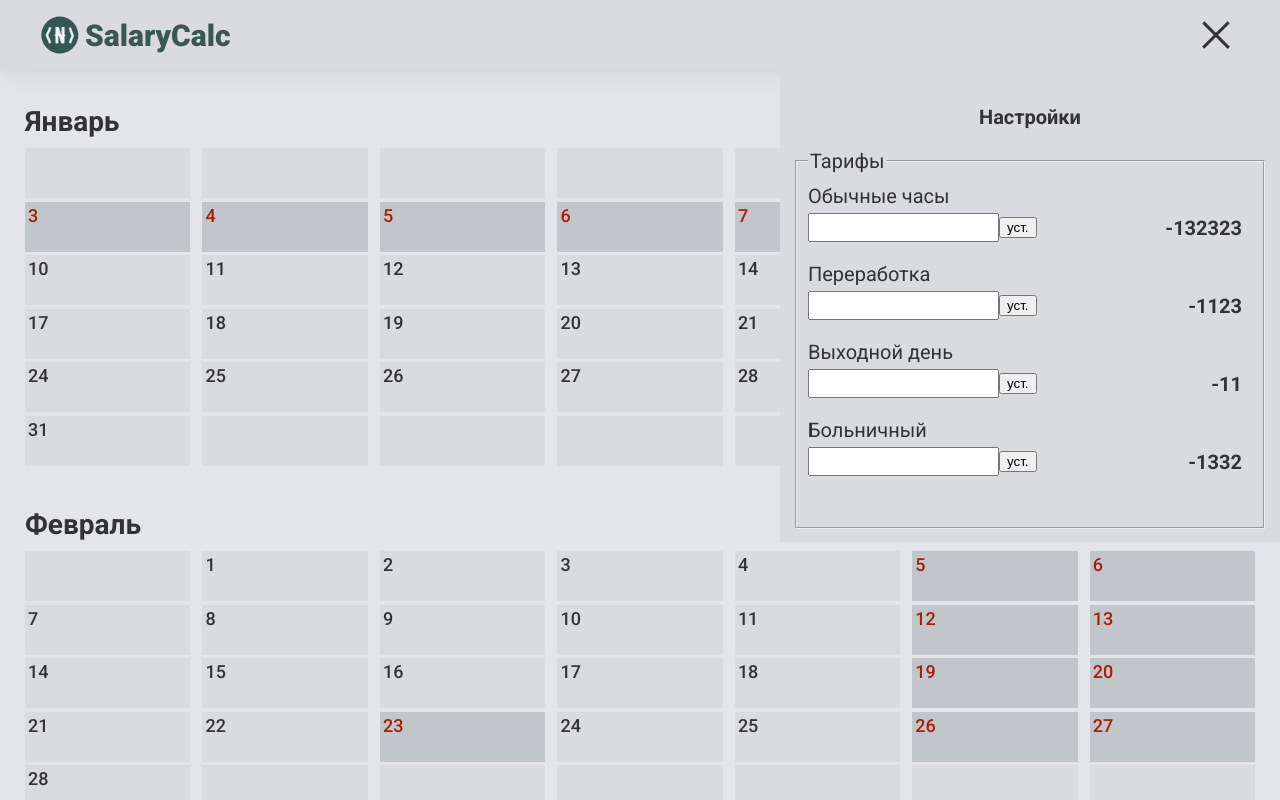
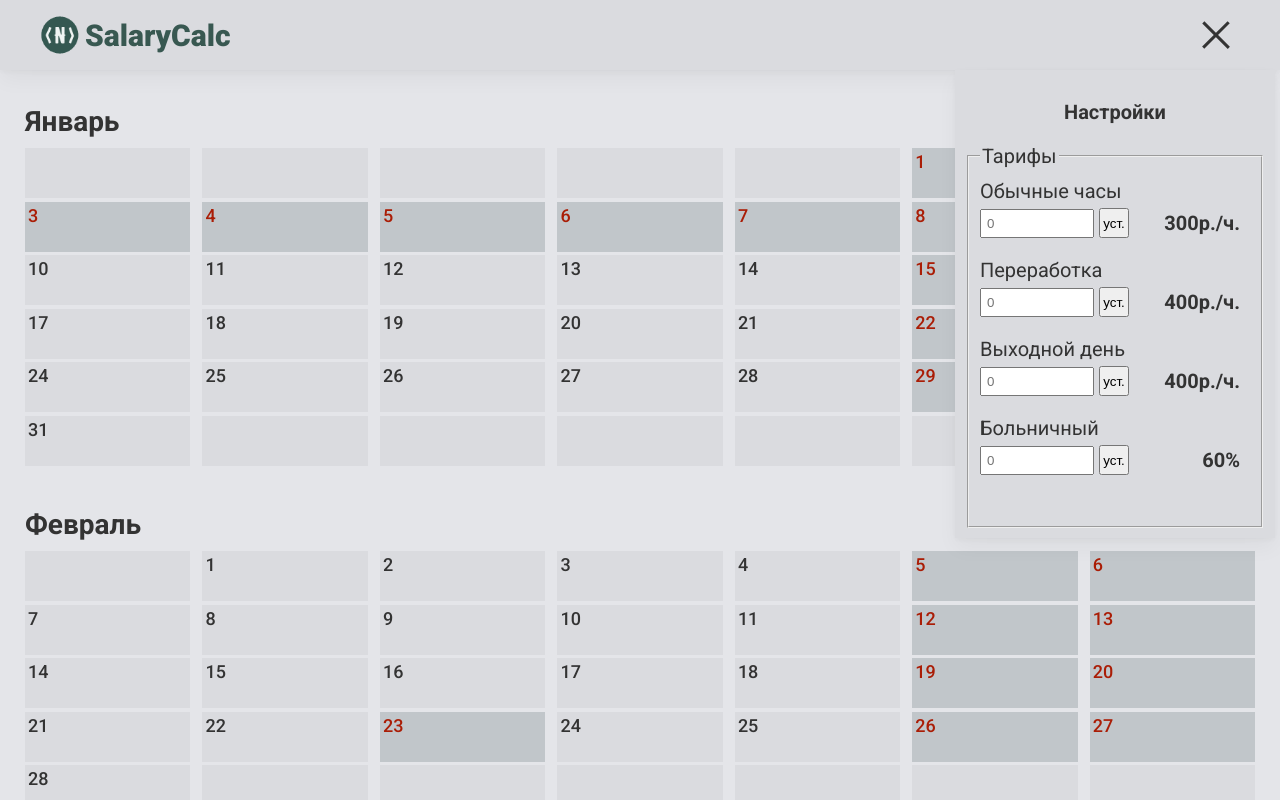
Before and after one commit to Navfront/Salarycalc, a React (Create React App) app: page / in a window 1280 px wide. Both pictures are taken after a click on the button 1215 px from the left and 35 px from the top of the page. Shown: the top 800 px of the page. Built offline with nearby package versions, Linux system fonts and the light colour scheme.

Commit message:
menu rates logic

```diff
--- a/src/components/pages/index/indexPage.jsx
+++ b/src/components/pages/index/indexPage.jsx
@@ -7,7 +7,6 @@ import WorkCalendar from '../../../stories/ui/work-calendar/WorkCalendar';
 import { MONTHS } from './../../../mocks/mocks';
 import Nav from './../../../stories/blocks/nav/Nav';
 import Logo from '../../../stories/ui/logo/Logo';
-import MainMenu from '../../../stories/ui/main-menu/MainMenu';
 
 function IndexPage() {
   return (
@@ -15,7 +14,6 @@ function IndexPage() {
       <Header>
         <Container>
           <Nav></Nav>
-          <MainMenu />
         </Container>
       </Header>
       <Main>
--- a/src/redux/actions.js
+++ b/src/redux/actions.js
@@ -1,3 +1,7 @@
-import { OPEN_MENU } from './types';
+import { SET_DEFAULT_RATE, TOGGLE_MENU, SET_EXTRA_RATE, SET_HOLIDAY_RATE, SET_SICK_RATE } from './types';
 
-export const openMenu = () => ({ type: OPEN_MENU });
+export const toggleMenu = () => ({ type: TOGGLE_MENU });
+export const setDefaultRate = (value) => ({ type: SET_DEFAULT_RATE, payload: value });
+export const setExtraRate = (value) => ({ type: SET_EXTRA_RATE, payload: value });
+export const setHolidayRate = (value) => ({ type: SET_HOLIDAY_RATE, payload: value });
+export const setSickRate = (value) => ({ type: SET_SICK_RATE, payload: value });
--- a/src/redux/appReducer.js
+++ b/src/redux/appReducer.js
@@ -3,6 +3,8 @@ import { TOGGLE_MENU } from './types';
 const appReducerInitialState = { isMenuOpen: false };
 
 export const appReducer = (state = appReducerInitialState, action) => {
+  // eslint-disable-next-line no-console
+  console.log('action>> ', action);
   switch (action.type) {
     case TOGGLE_MENU:
       return { ...state, isMenuOpen: !state.isMenuOpen };
--- /dev/null
+++ b/src/redux/ratesReducer.js
@@ -0,0 +1,23 @@
+import { SET_DEFAULT_RATE, SET_EXTRA_RATE, SET_HOLIDAY_RATE, SET_SICK_RATE } from './types';
+
+const initialState = { defaultRate: 300, extraRate: 400, holidayRate: 400, sickRate: 60 };
+
+export const ratesReducer = (state = initialState, { type, payload }) => {
+  // eslint-disable-next-line no-console
+  console.log('action>> ', type);
+  // eslint-disable-next-line no-console
+  console.log('action>> ', payload);
+
+  switch (type) {
+    case SET_DEFAULT_RATE:
+      return { ...state, defaultRate: payload };
+    case SET_EXTRA_RATE:
+      return { ...state, extraRate: payload };
+    case SET_HOLIDAY_RATE:
+      return { ...state, holidayRate: payload };
+    case SET_SICK_RATE:
+      return { ...state, sickRate: payload };
+    default:
+      return state;
+  }
+};
--- a/src/redux/rootReducer.js
+++ b/src/redux/rootReducer.js
@@ -1,6 +1,7 @@
 import { combineReducers } from 'redux';
 import { appReducer } from './appReducer';
+import { ratesReducer } from './ratesReducer';
 
-const rootReducer = combineReducers({ appReducer });
+const rootReducer = combineReducers({ appReducer, ratesReducer });
 
 export default rootReducer;
--- a/src/redux/types.js
+++ b/src/redux/types.js
@@ -1 +1,5 @@
 export const TOGGLE_MENU = 'TOGGLE_MENU';
+export const SET_DEFAULT_RATE = 'SET_DEFAULT_RATE';
+export const SET_EXTRA_RATE = 'SET_EXTRA_RATE';
+export const SET_HOLIDAY_RATE = 'SET_HOLIDAY_RATE';
+export const SET_SICK_RATE = 'SET_SICK_RATE';
--- a/src/stories/blocks/nav/Nav.jsx
+++ b/src/stories/blocks/nav/Nav.jsx
@@ -1,6 +1,7 @@
 import Logo from '../../ui/logo/Logo';
 import { StyledNav } from './styled';
 import Burger from '../../ui/burger/Burger';
+import MainMenu from './../../ui/main-menu/MainMenu';
 
 export default function Nav({ children }) {
   return (
@@ -8,6 +9,7 @@ export default function Nav({ children }) {
       <Logo text={'SalaryCalc'} />
       <ul>{children}</ul>
       <Burger size="0.8" />
+      <MainMenu />
     </StyledNav>
   );
 }
--- a/src/stories/blocks/nav/styled.js
+++ b/src/stories/blocks/nav/styled.js
@@ -6,6 +6,8 @@ export const StyledNav = styled.nav`
   align-items: center;
   padding: 15px;
   margin: 0 10px;
+  position: relative;
+  z-index: 99;
 
   ul {
     list-style: none;
--- a/src/stories/ui/burger/Burger.jsx
+++ b/src/stories/ui/burger/Burger.jsx
@@ -1,13 +1,19 @@
 import { StyledBurger } from './styled';
-import { useState } from 'react';
+import { useCallback, useState } from 'react';
+import { useDispatch } from 'react-redux';
+import { toggleMenu } from './../../../redux/actions';
 
 function Burger({ size }) {
   const [isBurgerActive, setIsBurgerActive] = useState(false);
+
+  const dispatch = useDispatch();
+  const toggleMainMenu = useCallback(() => dispatch(toggleMenu()), []);
 
   return (
     <StyledBurger
       onClick={() => {
         setIsBurgerActive(!isBurgerActive);
+        toggleMainMenu();
       }}
       active={isBurgerActive}
       size={size}
--- a/src/stories/ui/main-menu/MainMenu.jsx
+++ b/src/stories/ui/main-menu/MainMenu.jsx
@@ -1,40 +1,86 @@
-import { StyledMainMenuLayout, StyledMainMenuTitle, StyledMainMenuWrapper } from './styled';
+import { useSelector, useDispatch } from 'react-redux';
+import { StyledMainMenuLayout, StyledMainMenuTitle } from './styled';
+import { setDefaultRate, setHolidayRate } from '../../../redux/actions';
+import { useRef } from 'react';
+import { setExtraRate, setSickRate } from './../../../redux/actions';
 
 function MainMenu() {
+  const isMenuActive = useSelector((state) => state.appReducer.isMenuOpen);
+  const defaultRate = useSelector((state) => state.ratesReducer.defaultRate);
+  const extraRate = useSelector((state) => state.ratesReducer.extraRate);
+  const holidayRate = useSelector((state) => state.ratesReducer.holidayRate);
+  const sickRate = useSelector((state) => state.ratesReducer.sickRate);
+
+  const dispatchSetDefaultRate = useDispatch();
+  const dispatchSetExtraRate = useDispatch();
+  const dispatchSetHolidayRate = useDispatch();
+  const dispatchSetSickRate = useDispatch();
+
+  const defaultRateInputRef = useRef();
+  const extraRateInputRef = useRef();
+  const holidayRateInputRef = useRef();
+  const sickRateInputRef = useRef();
+
   return (
-    <StyledMainMenuLayout>
-      <StyledMainMenuWrapper active>
+    <StyledMainMenuLayout active={isMenuActive}>
       <StyledMainMenuTitle>Настройки</StyledMainMenuTitle>
       <form action="#" method="post">
         <fieldset>
           <legend>Тарифы</legend>
           <label htmlFor="defaultRate">Обычные часы</label>
           <p>
-              <input id="defaultRate" type="number" />
-              <button type="button">уст.</button>
-              <span>-132323</span>
+            <input ref={defaultRateInputRef} id="defaultRate" type="number" placeholder="0" />
+            <button
+              type="button"
+              onClick={() => {
+                dispatchSetDefaultRate(setDefaultRate(defaultRateInputRef.current.value));
+              }}
+            >
+              уст.
+            </button>
+            <span>{defaultRate ? `${defaultRate}р./ч.` : 'загрузка..'}</span>
           </p>
           <label htmlFor="extraRate">Переработка</label>
           <p>
-              <input id="extraRate" type="number" />
-              <button type="button">уст.</button>
-              <span>-1123</span>
+            <input ref={extraRateInputRef} id="extraRate" type="number" placeholder="0" />
+            <button
+              type="button"
+              onClick={() => {
+                dispatchSetExtraRate(setExtraRate(extraRateInputRef.current.value));
+              }}
+            >
+              уст.
+            </button>
+            <span>{extraRate ? `${extraRate}р./ч.` : 'загрузка..'}</span>
           </p>
           <label htmlFor="holidayRate">Выходной день</label>
           <p>
-              <input id="holidayRate" type="number" />
-              <button type="button">уст.</button>
-              <span>-11</span>
+            <input ref={holidayRateInputRef} id="holidayRate" type="number" placeholder="0" />
+            <button
+              type="button"
+              onClick={() => {
+                dispatchSetHolidayRate(setHolidayRate(holidayRateInputRef.current.value));
+              }}
+            >
+              уст.
+            </button>
+            <span>{holidayRate ? `${holidayRate}р./ч.` : 'загрузка..'}</span>
           </p>
           <label htmlFor="sickRate">Больничный</label>
           <p>
-              <input id="sickRate" type="number" />
-              <button type="button">уст.</button>
-              <span>-1332</span>
+            <input ref={sickRateInputRef} id="sickRate" type="number" placeholder="0" />
+            <button
+              type="button"
+              onClick={() => {
+                dispatchSetSickRate(setSickRate(sickRateInputRef.current.value));
+              }}
+            >
+              уст.
+            </button>
+            <span>{sickRate ? `${sickRate}%` : 'загрузка..'}</span>
           </p>
         </fieldset>
       </form>
-      </StyledMainMenuWrapper>
     </StyledMainMenuLayout>
   );
 }
--- a/src/stories/ui/main-menu/styled.js
+++ b/src/stories/ui/main-menu/styled.js
@@ -1,18 +1,25 @@
 import styled, { css } from 'styled-components/macro';
 
 const activeMainMenu = css`
-  transform: rotate(0) translateY(0);
+  opacity: 1;
 `;
 
 export const StyledMainMenuLayout = styled.div`
   position: absolute;
-  overflow: hidden;
-  left: 0;
-  right: 0;
+  right: -20px;
+  top: 70px;
+  margin-left: auto;
+  box-sizing: border-box;
+  min-width: 320px;
+  padding: 10px;
+  box-shadow: 0 10px 20px rgba(0, 0, 0, 0.04), 0 2px 6px rgba(0, 0, 0, 0.04), 0 0 1px rgba(0, 0, 0, 0.04);
 
-  z-index: 1;
-  max-width: 500px;
-  margin-left: auto;
+  transition: ease 0.3s;
+  opacity: 0;
+  background-color: ${({ theme }) => (theme ? theme.colors.bgLAccent : 'none')};
+
+  ${({ active }) => (active ? activeMainMenu : null)}
+
   form {
     font-family: inherit;
   }
@@ -42,24 +49,15 @@ export const StyledMainMenuLayout = styled.div`
 
   input[type='number'] {
     padding: 5px 5px;
+    width: 100px;
+    margin-right: 5px;
+  }
 
-    @media (max-width: 420px) {
-      width: 100px;
-    }
+  fieldset button {
+    height: 30px;
+    width: 30px;
+    padding: 0;
   }
-`;
-
-export const StyledMainMenuWrapper = styled.div`
-  box-sizing: border-box;
-  min-width: 320px;
-  padding: 13px;
-  padding-top: 15px;
-  transition: ease 0.3s;
-  transform-origin: 100% 0;
-  transform: translateY(-30%) rotate(-180deg);
-  background-color: ${({ theme }) => (theme ? theme.colors.bgLAccent : 'none')};
-  box-shadow: 0 10px 20px rgba(0, 0, 0, 0.04), 0 2px 6px rgba(0, 0, 0, 0.04), 0 0 1px rgba(0, 0, 0, 0.04);
-  ${({ active }) => (active ? activeMainMenu : null)}
 `;
 
 export const StyledMainMenuTitle = styled.p`
@@ -68,11 +66,3 @@ export const StyledMainMenuTitle = styled.p`
   text-align: center;
   font-family: inherit;
 `;
-
-export const StyledMainMenuSuccessButton = styled.button`
-  background-color: ${({ theme }) => (theme ? theme.colors.bgAccent : 'none')};
-  border-radius: 2px;
-  font-weight: 600;
-  font-size: 20px;
-  padding: 5px 10px;
-`;
```
Lines whose indentation alone changed are shown as unchanged.
